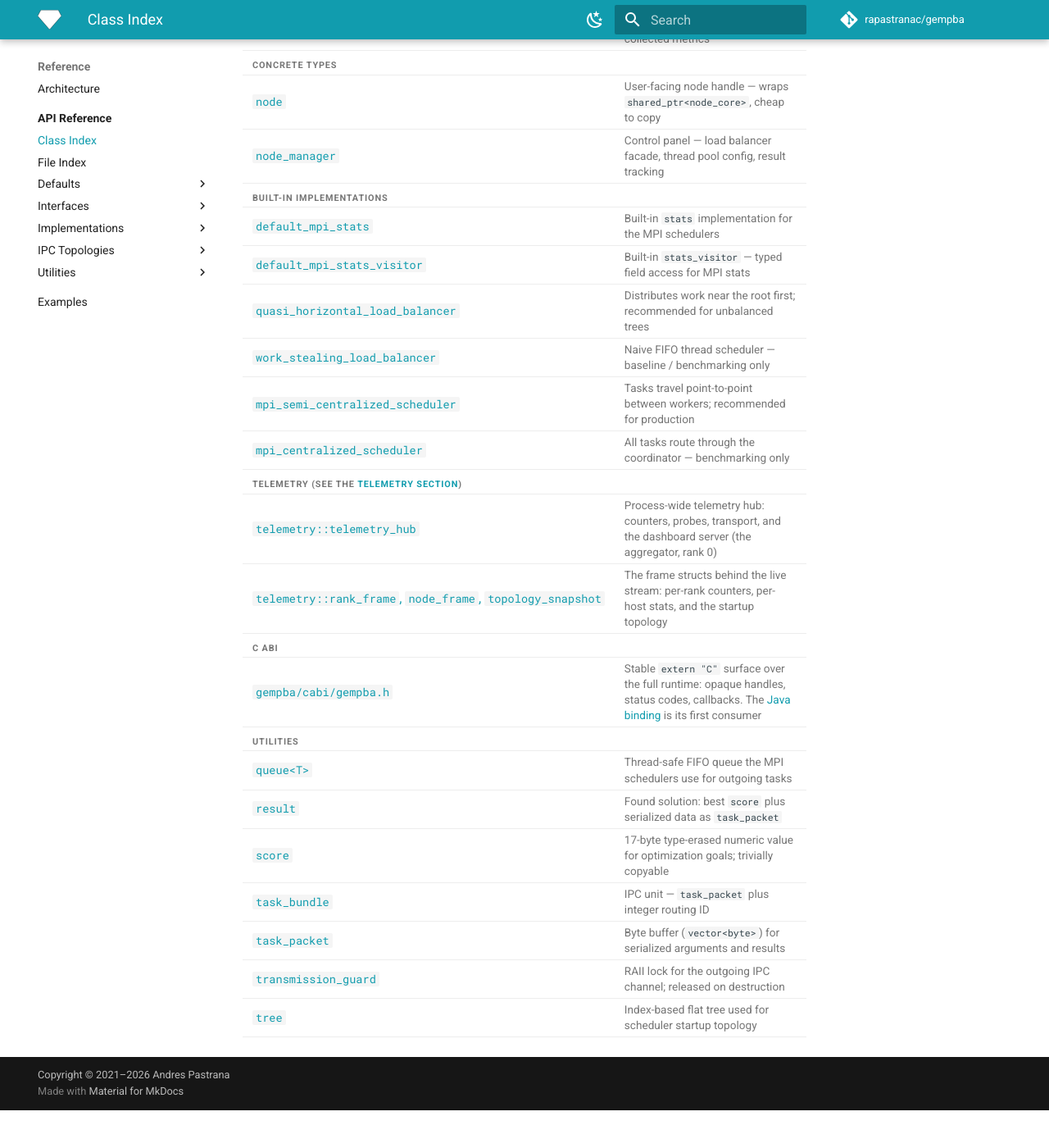
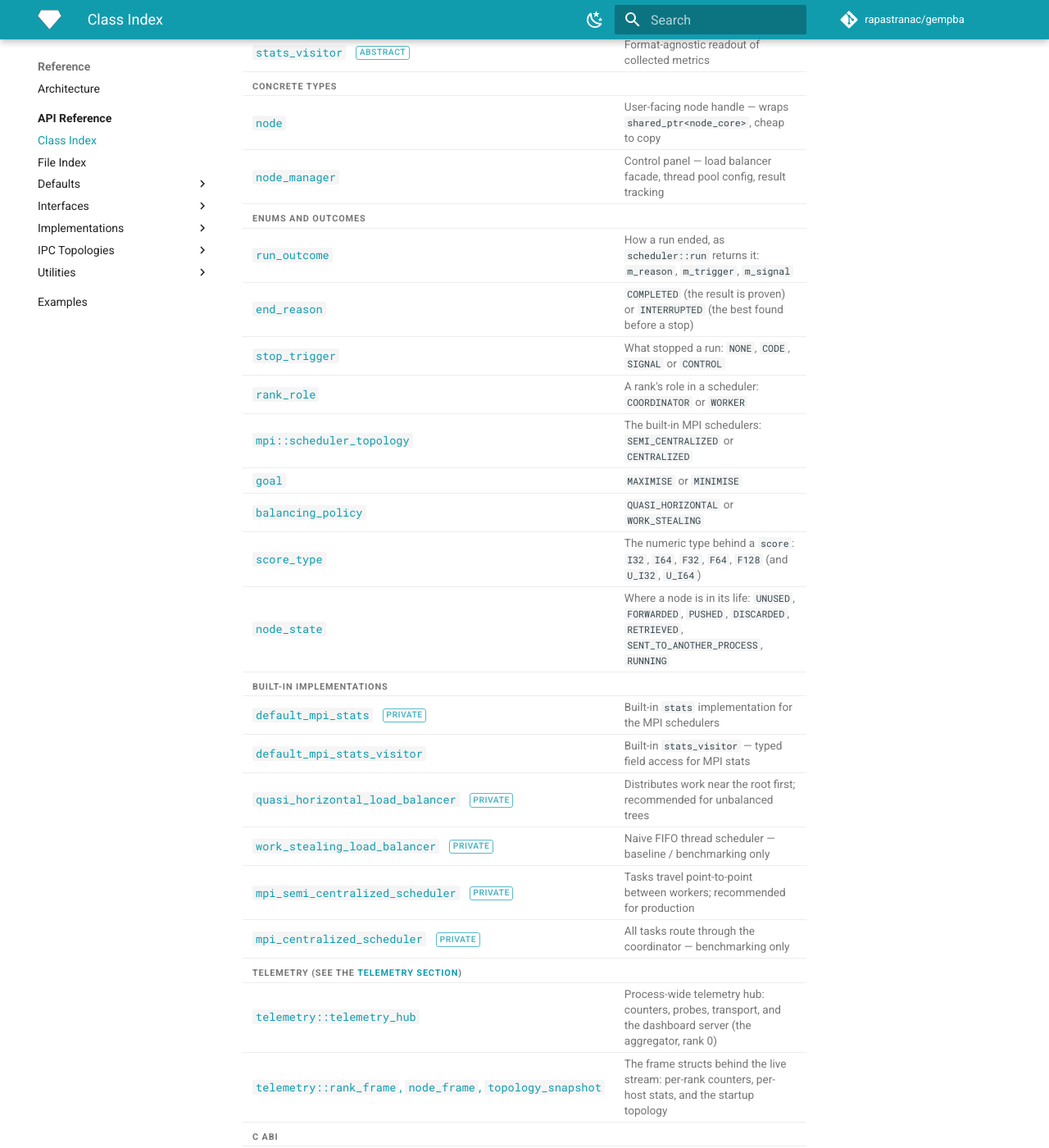
Before and after one commit to rapastranac/gempba-docs, an MkDocs documentation site: the page built from docs/reference/class-index.md, in a window 1280 px wide and 1400 px high, scrolled down 808 px. Shown: the whole window at 82% size. Built offline with MkDocs 1.6.1 and Material for MkDocs 9.7.7, drawn with Linux system fonts in a browser that asks for light colours; comment, search, counter and statistics services are not loaded; before the commit the page ends 2162 px from its top, so only the background shows below that; some of the changed text lies outside the part shown.

Commit message:
#37 docs(#5): List v5.0.0's enums, outcome types and MPI C header in the class index
- New Enums and outcomes group: run_outcome, end_reason, stop_trigger, rank_role, mpi::scheduler_topology, goal, balancing_policy, score_type and node_state
- The C ABI group adds gempba_mpi.h, and gempba.h isn't called stable
- Built-in implementations are marked private, and tree is in the global namespace
- Also rewrites text merged before this tracker: rapastranac/gempba-docs#8

```diff
--- a/docs/reference/class-index.md
+++ b/docs/reference/class-index.md
@@ -1,7 +1,8 @@
 # Class Index
 
-All public types in the `gempba` namespace, grouped by role. <span class="abstract-badge">abstract</span> marks
-pure-virtual interfaces.
+All public types, grouped by role. They live in the `gempba` namespace, except `tree`, which is global.
+<span class="abstract-badge">abstract</span> marks pure-virtual interfaces, and <span class="abstract-badge">private</span>
+marks built-in implementations you reach through a factory rather than by including them.
 
 <table class="class-index">
   <thead>
@@ -79,11 +80,59 @@ pure-virtual interfaces.
       <td>Control panel — load balancer facade, thread pool config, result tracking</td>
     </tr>
 
+    <!-- ── Enums and outcomes ──────────────────────── -->
+    <tr class="category"><td colspan="2">Enums and outcomes</td></tr>
+
+    <tr>
+      <td><a href="../../stopping-a-run/#in-code"><code>run_outcome</code></a></td>
+      <td>How a run ended, as <code>scheduler::run</code> returns it: <code>m_reason</code>, <code>m_trigger</code>, <code>m_signal</code></td>
+    </tr>
+
+    <tr>
+      <td><a href="../../stopping-a-run/#in-code"><code>end_reason</code></a></td>
+      <td><code>COMPLETED</code> (the result is proven) or <code>INTERRUPTED</code> (the best found before a stop)</td>
+    </tr>
+
+    <tr>
+      <td><a href="../../stopping-a-run/#in-code"><code>stop_trigger</code></a></td>
+      <td>What stopped a run: <code>NONE</code>, <code>CODE</code>, <code>SIGNAL</code> or <code>CONTROL</code></td>
+    </tr>
+
+    <tr>
+      <td><a href="../interfaces/scheduler/"><code>rank_role</code></a></td>
+      <td>A rank's role in a scheduler: <code>COORDINATOR</code> or <code>WORKER</code></td>
+    </tr>
+
+    <tr>
+      <td><a href="../interfaces/scheduler/#factory"><code>mpi::scheduler_topology</code></a></td>
+      <td>The built-in MPI schedulers: <code>SEMI_CENTRALIZED</code> or <code>CENTRALIZED</code></td>
+    </tr>
+
+    <tr>
+      <td><a href="../defaults/node-manager/"><code>goal</code></a></td>
+      <td><code>MAXIMISE</code> or <code>MINIMISE</code></td>
+    </tr>
+
+    <tr>
+      <td><a href="../interfaces/load-balancer/#related-types"><code>balancing_policy</code></a></td>
+      <td><code>QUASI_HORIZONTAL</code> or <code>WORK_STEALING</code></td>
+    </tr>
+
+    <tr>
+      <td><a href="../defaults/node-manager/"><code>score_type</code></a></td>
+      <td>The numeric type behind a <code>score</code>: <code>I32</code>, <code>I64</code>, <code>F32</code>, <code>F64</code>, <code>F128</code> (and <code>U_I32</code>, <code>U_I64</code>)</td>
+    </tr>
+
+    <tr>
+      <td><a href="../interfaces/node-traits/#member-types"><code>node_state</code></a></td>
+      <td>Where a node is in its life: <code>UNUSED</code>, <code>FORWARDED</code>, <code>PUSHED</code>, <code>DISCARDED</code>, <code>RETRIEVED</code>, <code>SENT_TO_ANOTHER_PROCESS</code>, <code>RUNNING</code></td>
+    </tr>
+
     <!-- ── Built-in implementations ─────────────── -->
     <tr class="category"><td colspan="2">Built-in implementations</td></tr>
 
     <tr>
-      <td><a href="../implementations/stats/default-mpi-stats/"><code>default_mpi_stats</code></a></td>
+      <td><a href="../implementations/stats/default-mpi-stats/"><code>default_mpi_stats</code></a> <span class="abstract-badge">private</span></td>
       <td>Built-in <code>stats</code> implementation for the MPI schedulers</td>
     </tr>
 
@@ -93,22 +142,22 @@ pure-virtual interfaces.
     </tr>
 
     <tr>
-      <td><a href="../implementations/load-balancers/quasi-horizontal/"><code>quasi_horizontal_load_balancer</code></a></td>
+      <td><a href="../implementations/load-balancers/quasi-horizontal/"><code>quasi_horizontal_load_balancer</code></a> <span class="abstract-badge">private</span></td>
       <td>Distributes work near the root first; recommended for unbalanced trees</td>
     </tr>
 
     <tr>
-      <td><a href="../implementations/load-balancers/work-stealing/"><code>work_stealing_load_balancer</code></a></td>
+      <td><a href="../implementations/load-balancers/work-stealing/"><code>work_stealing_load_balancer</code></a> <span class="abstract-badge">private</span></td>
       <td>Naive FIFO thread scheduler — baseline / benchmarking only</td>
     </tr>
 
     <tr>
-      <td><a href="../implementations/schedulers/semi-centralized/"><code>mpi_semi_centralized_scheduler</code></a></td>
+      <td><a href="../implementations/schedulers/semi-centralized/"><code>mpi_semi_centralized_scheduler</code></a> <span class="abstract-badge">private</span></td>
       <td>Tasks travel point-to-point between workers; recommended for production</td>
     </tr>
 
     <tr>
-      <td><a href="../implementations/schedulers/centralized/"><code>mpi_centralized_scheduler</code></a></td>
+      <td><a href="../implementations/schedulers/centralized/"><code>mpi_centralized_scheduler</code></a> <span class="abstract-badge">private</span></td>
       <td>All tasks route through the coordinator — benchmarking only</td>
     </tr>
 
@@ -130,7 +179,12 @@ pure-virtual interfaces.
 
     <tr>
       <td><a href="https://github.com/rapastranac/gempba/blob/main/include/gempba/cabi/gempba.h"><code>gempba/cabi/gempba.h</code></a></td>
-      <td>Stable <code>extern "C"</code> surface over the full runtime: opaque handles, status codes, callbacks. The <a href="../../java/how-it-works/">Java binding</a> is its first consumer</td>
+      <td>The <code>extern "C"</code> surface over the core: opaque handles, status codes, callbacks. The <a href="../../java/how-it-works/">Java binding</a> is its first consumer</td>
+    </tr>
+
+    <tr>
+      <td><a href="https://github.com/rapastranac/gempba/blob/main/include/gempba/cabi/gempba_mpi.h"><code>gempba/cabi/gempba_mpi.h</code></a></td>
+      <td>The MPI component's C calls: <code>gempba_mpi_create_scheduler</code> and <code>gempba_scheduler_topology_t</code></td>
     </tr>
 
     <!-- ── Utilities ──────────────────────────────── -->
```
Also changed, not shown: other parts of docs/reference/class-index.md (+1 -1 lines).
